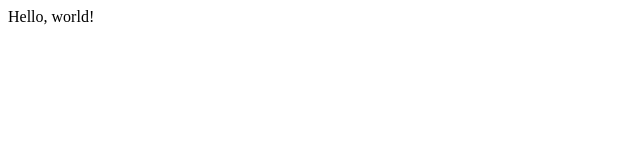
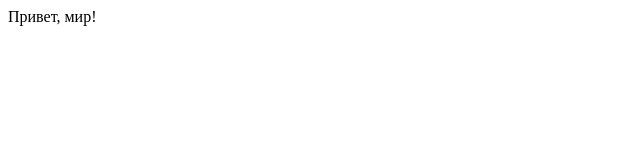
Before and after one commit to thisisfunt/test, a plain HTML site: page index.html in a window 1280 px wide. Shown: the full height of the page, 0-640 px from the left. Drawn offline with Linux system fonts and the light colour scheme.

Commit message:
Сделал русскую версию

```diff
--- a/index.html
+++ b/index.html
@@ -6,6 +6,7 @@
     <title>Document</title>
 </head>
 <body>
-    Hello, world!
+    Привет, мир!
+
 </body>
 </html>
```
